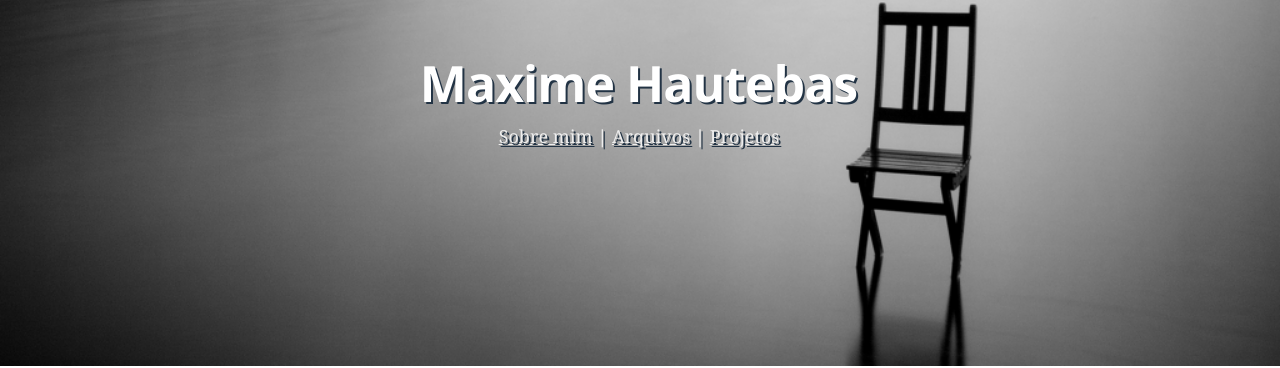
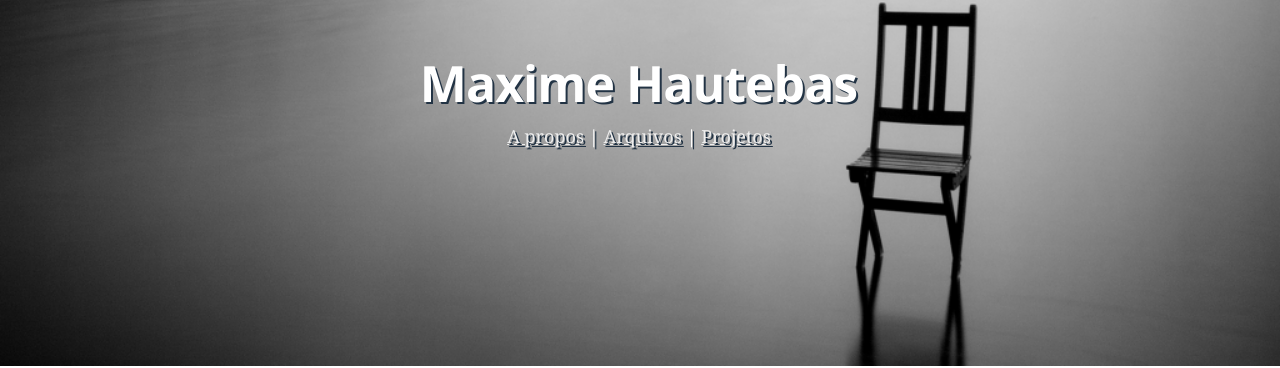
Before and after one commit to bmaximed/bmaximed.github.io, a Jekyll site: the page built from index.html, in a window 1280 px wide. Shown: the part 174-542 px from the top of the page. Built offline with Jekyll 4.4.1, drawn with Linux system fonts in a browser that asks for light colours; Markdown is read by kramdown in place of the engine named in the settings; the list of posts is cut into pages by our own code.

Commit message:
modif de index.html

```diff
--- a/index.html
+++ b/index.html
@@ -18,7 +18,7 @@ archives: 'archives.html'
             <h2 class="blog-description">
                 {{ site.description }}
                 {% if page.about %}
-                <a href='{{site.baseurl}}{{ page.about }}'> Sobre mim</a> |
+                <a href='{{site.baseurl}}{{ page.about }}'> A propos</a> |
                 {% if page.archives %} <a href='{{ site.baseurl }}{{ page.archives }}'> Arquivos</a>{% endif %} |
                 <a href='projects.html'> Projetos</a>
                 {% endif %}
```
